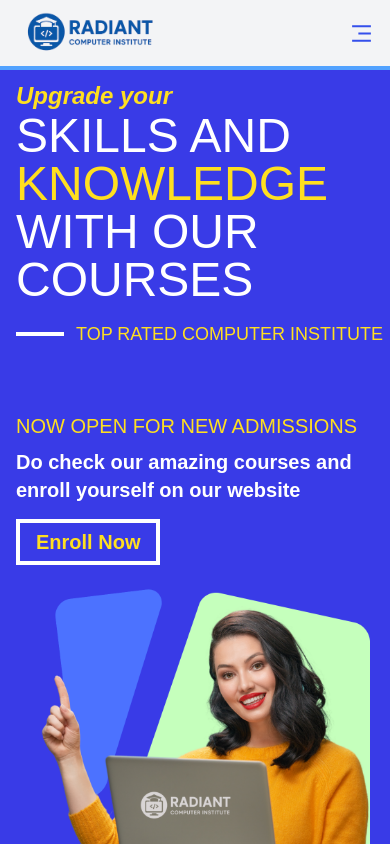
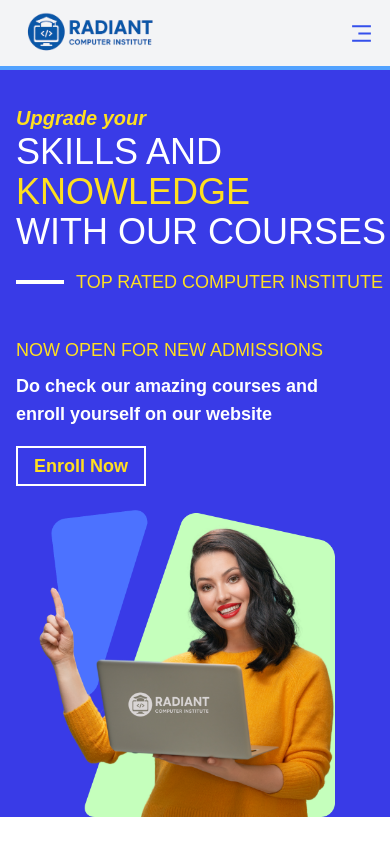
Before and after one commit to devansh-cpp/radiant_computers, a Next.js app: page / in a window 390 px wide. Shown: the top 844 px of the page. Built offline with nearby package versions, Linux system fonts and the light colour scheme.

Commit message:
hero adjusted

```diff
--- a/app/components/Hero.tsx
+++ b/app/components/Hero.tsx
@@ -33,9 +33,9 @@
 
     <div className='mobileview   sm:hidden block mt-16  pl-4 pt-4   w-screen bg-[#393be7]'>
     <div>
-            <h3 className='text-yellow-300 sm:text-3xl text-2xl font-bold italic '>Upgrade your</h3>
-            <h2 className='text-white sm:text-6xl text-5xl font-extralight  '>SKILLS AND <span className='text-yellow-300'>KNOWLEDGE</span></h2>
-            <h2 className='text-white sm:text-6xl text-5xl font-extralight  '>WITH OUR COURSES</h2>
+            <h3 className='text-yellow-300 sm:text-3xl text-xl mt-6 font-bold italic '>Upgrade your</h3>
+            <h2 className='text-white sm:text-6xl text-4xl font-extralight  '>SKILLS AND <span className='text-yellow-300'>KNOWLEDGE</span></h2>
+            <h2 className='text-white sm:text-6xl text-4xl font-extralight  '>WITH OUR COURSES</h2>
             <div className='flex items-center mt-4 gap-3'>
                 <div className='w-12 h-1 bg-white'></div>
                 <h5 className='text-yellow-300 font-extralight text-lg sm:text-xl'>TOP RATED COMPUTER INSTITUTE</h5>
@@ -43,10 +43,10 @@
             </div>
 
             <div className=' '>
-                <h5 className='mt-16 text-yellow-300 text-xl sm:text-2xl'>NOW OPEN FOR NEW ADMISSIONS</h5>
-                <h5 className='mt-2 mb-6  text-white font-bold text-xl sm:text-2xl'>Do check our amazing courses and <br />enroll yourself on our website</h5>
-                <Link href='/contact' className='border-4  hover:bg-yellow-700 hover:text-white border-white text-yellow-300 font-bold text-xl sm:text-2xl px-4 py-2 '>Enroll Now</Link>            </div>
-            <img className=''  src="./mobilebg.png" alt="" />
+                <h5 className='mt-10 text-yellow-300 text-lg sm:text-2xl'>NOW OPEN FOR NEW ADMISSIONS</h5>
+                <h5 className='mt-2 mb-6  text-white font-bold text-lg sm:text-2xl'>Do check our amazing courses and <br />enroll yourself on our website</h5>
+                <Link href='/contact' className='border-2 hover:bg-yellow-700 hover:text-white border-white text-yellow-300 font-bold text-lg sm:text-2xl px-4 py-2 '>Enroll Now</Link>            </div>
+            <img className='w-[90%]'  src="./mobilebg.png" alt="" />
     </div>
     </div>
   )
```
